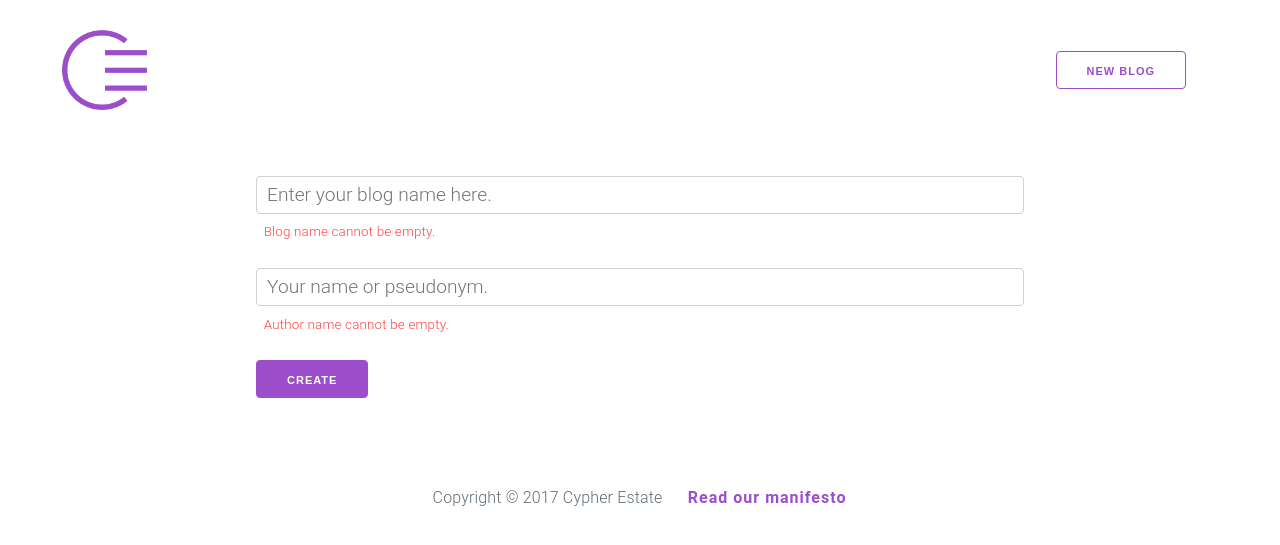
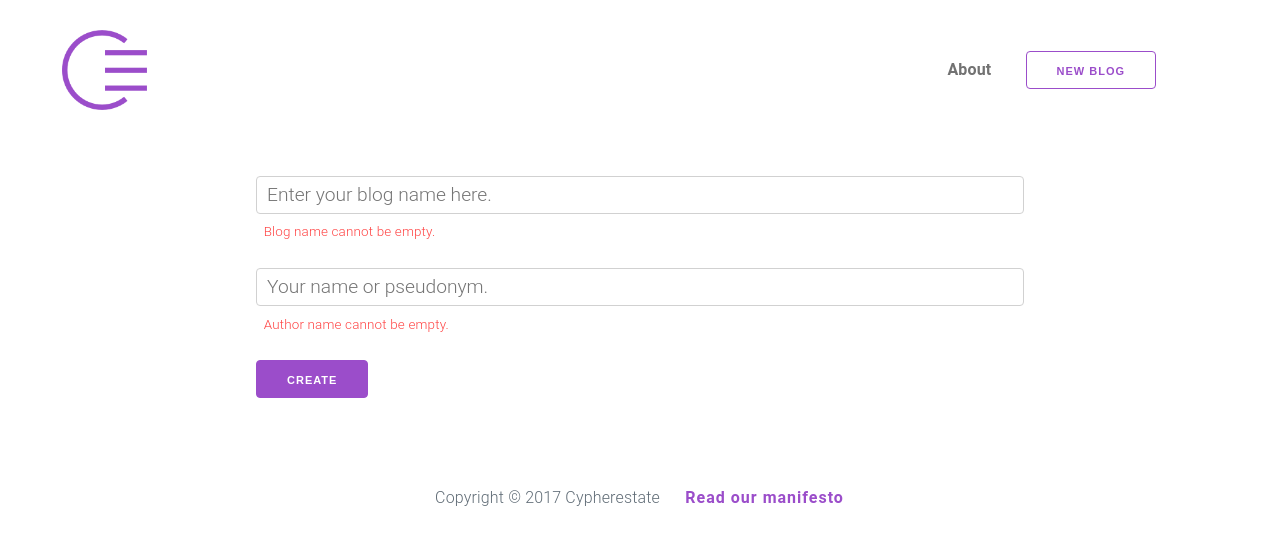
Before and after one commit to FileNation/FileNation-Cypherestate, a Flask app: page /newblog/ in a window 1280 px wide. Shown: the top 545 px of the page. Run offline with Flask 2, Linux system fonts and the light colour scheme; some libraries are stand-ins or nearby versions.

Commit message:
finished

```diff
--- a/templates/base.html
+++ b/templates/base.html
@@ -12,7 +12,7 @@
   <link rel="icon" href="/static/img/icon_32.png"/>
   <!-- Font Awesome -->
   <script src="https://use.fontawesome.com/fc5688b80a.js"></script>
-  <title>Cypher Estate</title>
+  <title>Cypherestate</title>
 </head>
 
 <body>
@@ -24,19 +24,20 @@
 	  </div>
 	  <div class="float-right">
 	  	<!-- Outlined Button -->
-  		<a href="/newblog/"><button class="button button-outline">New Blog</button></a>
+  		<a href="about/" class="top-right about">About</a>
+      <a href="" class="top-right"><button class="button button-outline">New Blog</button></a>
 	  </div>
 	</div>
 
 	<div id="content">
 		{% block content %}
-  		{% endblock %}
+  	{% endblock %}
 	</div>
 
   <div class="container center" id="footer">
 
     <!-- Float either directions -->
-	  	<center>Copyright &copy; 2017 Cypher Estate &nbsp;&nbsp;&nbsp;&nbsp;&nbsp;<a target="_blank" href="https://www.activism.net/cypherpunk/manifesto.html" class="button button-clear manifesto">Read our manifesto</a></center>
+	  	<center>Copyright &copy; 2017 Cypherestate &nbsp;&nbsp;&nbsp;&nbsp;&nbsp;<a target="_blank" href="https://www.activism.net/cypherpunk/manifesto.html" class="button button-clear manifesto">Read our manifesto</a></center>
   </div>
 </body>
 
```
